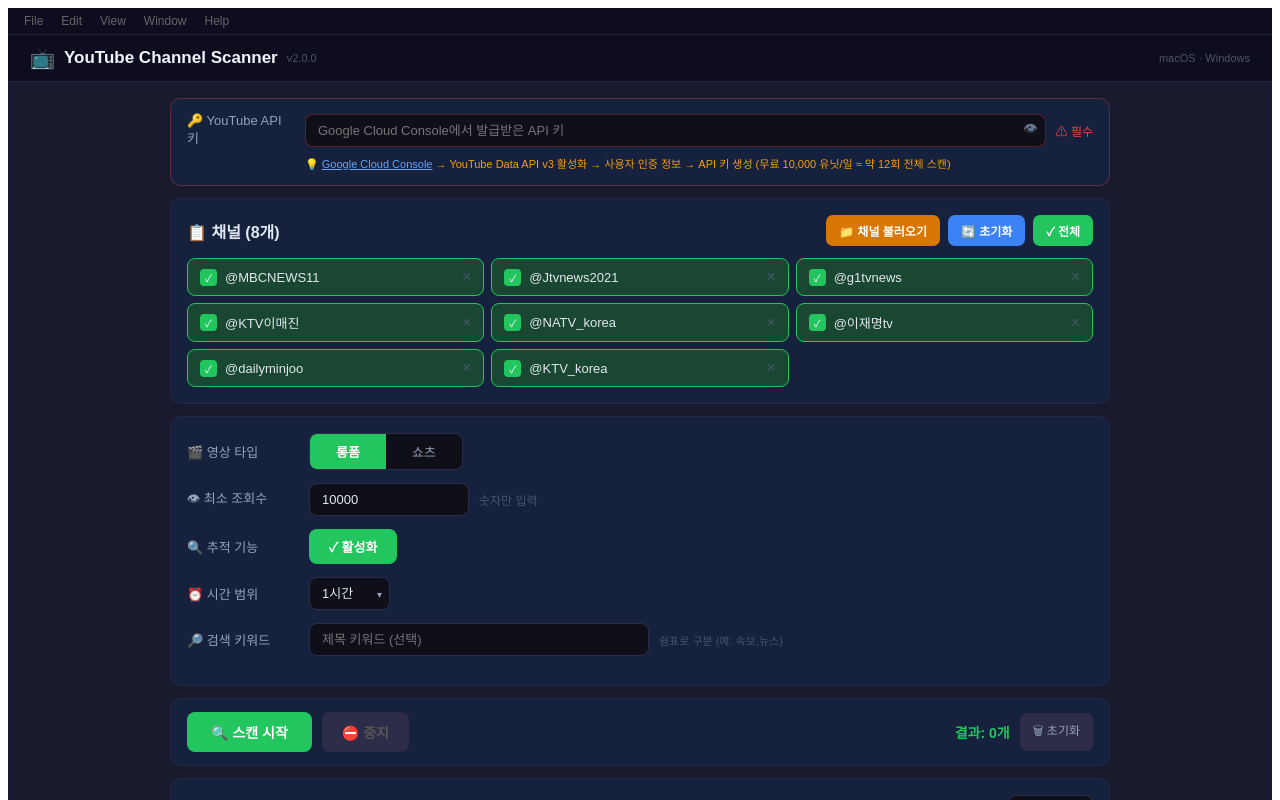
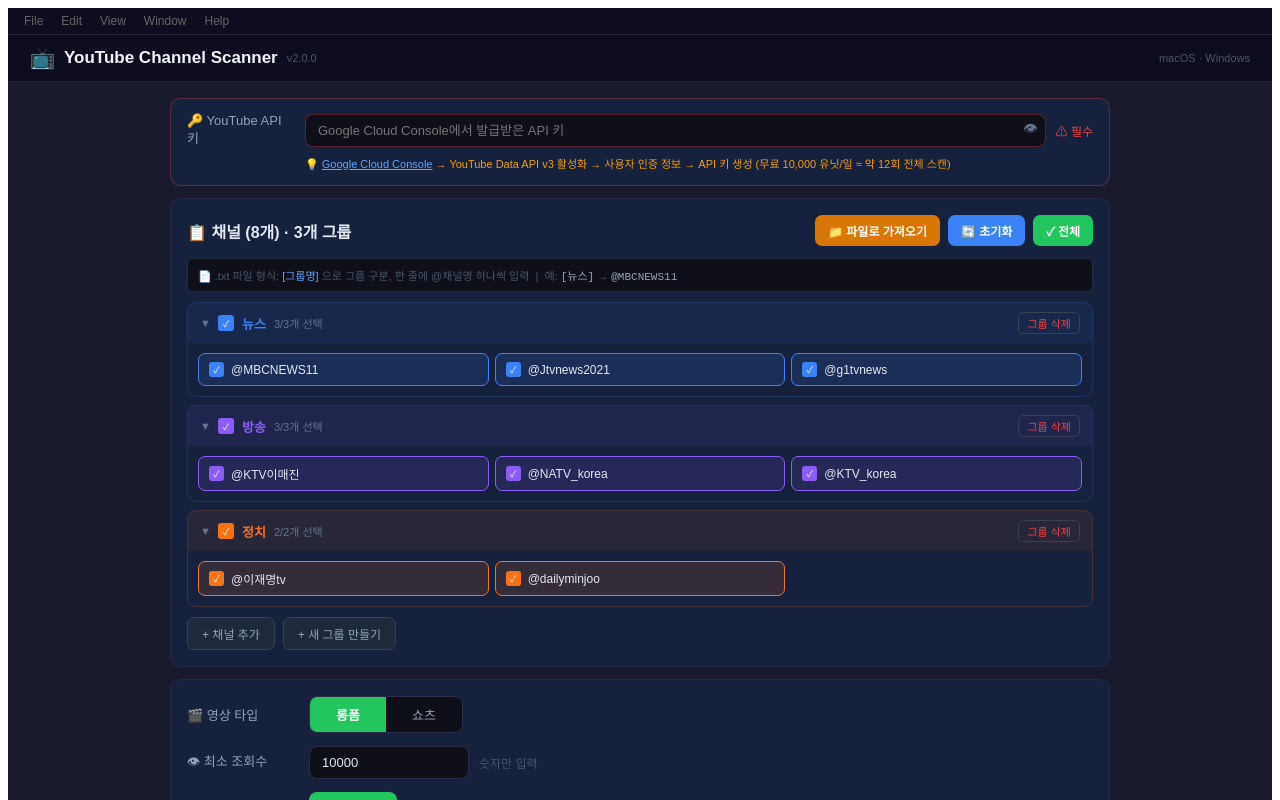
Before and after one commit to magenta550-ui/youtube-scanner, a React (Vite) app: page / in a window 1280 px wide. Shown: the top 800 px of the page. Built offline with nearby package versions, Linux system fonts and the light colour scheme.

Commit message:
그룹 기능, 파일 가져오기, 인앱 YouTube 플레이어 추가

```diff
--- a/electron/main.js
+++ b/electron/main.js
@@ -19,6 +19,7 @@ function createWindow() {
     autoHideMenuBar: true,
   })
 
+  // 외부 링크는 기본 브라우저에서 열기
   win.webContents.setWindowOpenHandler(({ url }) => {
     shell.openExternal(url)
     return { action: 'deny' }
@@ -30,6 +31,7 @@ function createWindow() {
     win.loadFile(path.join(__dirname, '../dist/index.html'))
   }
 }
+
 app.userAgentFallback = 'Mozilla/5.0 (Windows NT 10.0; Win64; x64) AppleWebKit/537.36 (KHTML, like Gecko) Chrome/120.0.0.0 Safari/537.36'
 
 app.whenReady().then(createWindow)
--- a/src/App.jsx
+++ b/src/App.jsx
@@ -1,18 +1,20 @@
 import { useState, useEffect, useRef } from "react";
+
+const GROUP_COLORS = ["#3b82f6","#8b5cf6","#f97316","#ec4899","#22c55e","#06b6d4","#f59e0b","#ef4444","#64748b"];
 const CHANNEL_COLORS = {
   "@MBCNEWS11":"#3b82f6","@Jtvnews2021":"#8b5cf6","@g1tvnews":"#f97316",
   "@KTV이매진":"#ec4899","@NATV_korea":"#ef4444","@이재명tv":"#22c55e",
   "@dailyminjoo":"#06b6d4","@KTV_korea":"#f59e0b",
 };
 const INIT_CHANNELS = [
-  { id:1, handle:"@MBCNEWS11", checked:true },
-  { id:2, handle:"@Jtvnews2021", checked:true },
-  { id:3, handle:"@g1tvnews", checked:true },
-  { id:4, handle:"@KTV이매진", checked:true },
-  { id:5, handle:"@NATV_korea", checked:true },
-  { id:6, handle:"@이재명tv", checked:true },
-  { id:7, handle:"@dailyminjoo", checked:true },
-  { id:8, handle:"@KTV_korea", checked:true },
+  { id:1, handle:"@MBCNEWS11", checked:true, group:"뉴스" },
+  { id:2, handle:"@Jtvnews2021", checked:true, group:"뉴스" },
+  { id:3, handle:"@g1tvnews", checked:true, group:"뉴스" },
+  { id:4, handle:"@KTV이매진", checked:true, group:"방송" },
+  { id:5, handle:"@NATV_korea", checked:true, group:"방송" },
+  { id:6, handle:"@KTV_korea", checked:true, group:"방송" },
+  { id:7, handle:"@이재명tv", checked:true, group:"정치" },
+  { id:8, handle:"@dailyminjoo", checked:true, group:"정치" },
 ];
 const parseISO8601 = (d) => {
   const m = d.match(/PT(?:(\d+)H)?(?:(\d+)M)?(?:(\d+)S)?/);
@@ -52,17 +54,17 @@ const getChannelId = (handle, key) =>
   ytGet(`https://www.googleapis.com/youtube/v3/channels?part=id&forHandle=${encodeURIComponent(handle)}&key=${key}`)
     .then(d => d.items?.[0]?.id || null);
 const searchVideos = (channelId, key, publishedAfter, keywords) => {
-  const p = new URLSearchParams({
-    part:"snippet", channelId, type:"video", order:"date", maxResults:"50", key, publishedAfter,
-  });
+  const p = new URLSearchParams({ part:"snippet", channelId, type:"video", order:"date", maxResults:"50", key, publishedAfter });
   if (keywords) p.set("q", keywords);
   return ytGet(`https://www.googleapis.com/youtube/v3/search?${p}`).then(d => d.items||[]);
 };
 const getVideoDetails = (ids, key) =>
   ytGet(`https://www.googleapis.com/youtube/v3/videos?part=snippet,statistics,contentDetails&id=${ids.join(",")}&key=${key}`)
     .then(d => d.items||[]);
+
 export default function App() {
   const [channels, setChannels] = useState(INIT_CHANNELS);
+  const [collapsedGroups, setCollapsedGroups] = useState({});
   const [videoType, setVideoType] = useState("롱폼");
   const [minViews, setMinViews] = useState("10000");
   const [tracking, setTracking] = useState(true);
@@ -74,6 +76,7 @@ export default function App() {
   const [logs, setLogs] = useState([]);
   const [sort, setSort] = useState("최신순");
   const [newCh, setNewCh] = useState("");
+  const [newChGroup, setNewChGroup] = useState("뉴스");
   const [showAdd, setShowAdd] = useState(false);
   const [selectedVideo, setSelectedVideo] = useState(null);
   const [apiKey, setApiKey] = useState(() => localStorage.getItem("yt_api_key")||"");
@@ -81,6 +84,8 @@ export default function App() {
   const logRef = useRef(null);
   const cancelRef = useRef(false);
   const logsRef = useRef([]);
+  const fileInputRef = useRef(null);
+
   useEffect(() => {
     if (logRef.current) logRef.current.scrollTop = logRef.current.scrollHeight;
   }, [logs]);
@@ -89,11 +94,62 @@ export default function App() {
     window.addEventListener("keydown", fn);
     return () => window.removeEventListener("keydown", fn);
   }, []);
+
+  const groups = [...new Set(channels.map(c => c.group||"기본"))];
+  const groupColor = (g) => GROUP_COLORS[groups.indexOf(g) % GROUP_COLORS.length];
+
   const ts = () => {
     const n = new Date();
     return `[${String(n.getHours()).padStart(2,"0")}:${String(n.getMinutes()).padStart(2,"0")}:${String(n.getSeconds()).padStart(2,"0")}]`;
   };
   const log = (msg) => { logsRef.current=[...logsRef.current,msg]; setLogs([...logsRef.current]); };
+
+  const handleFileImport = (e) => {
+    const file = e.target.files[0];
+    if (!file) return;
+    const reader = new FileReader();
+    reader.onload = (ev) => {
+      const lines = ev.target.result.split('\n').map(l=>l.trim()).filter(l=>l && !l.startsWith('#'));
+      let currentGroup = "기본";
+      const existingHandles = new Set(channels.map(c=>c.handle));
+      const toAdd = [];
+      lines.forEach(line => {
+        if (line.startsWith('[') && line.endsWith(']')) {
+          currentGroup = line.slice(1,-1).trim() || "기본";
+        } else {
+          const raw = line.split(/\s/)[0];
+          const handle = raw.startsWith('@') ? raw : '@'+raw;
+          if (handle.length > 1 && !existingHandles.has(handle)) {
+            toAdd.push({ id:Date.now()+Math.random(), handle, checked:true, group:currentGroup });
+            existingHandles.add(handle);
+          }
+        }
+      });
+      if (toAdd.length) setChannels(prev => [...prev, ...toAdd]);
+    };
+    reader.readAsText(file, 'utf-8');
+    e.target.value = '';
+  };
+
+  const addChannel = () => {
+    if (!newCh.trim()) return;
+    const handle = newCh.trim().startsWith('@') ? newCh.trim() : '@'+newCh.trim();
+    const group = newChGroup.trim() || groups[0] || "기본";
+    setChannels(prev => [...prev, { id:Date.now(), handle, checked:true, group }]);
+    setNewCh("");
+    setShowAdd(false);
+  };
+
+  const toggleGroupCheck = (group) => {
+    const groupChs = channels.filter(c=>(c.group||"기본")===group);
+    const allChecked = groupChs.every(c=>c.checked);
+    setChannels(channels.map(c=>(c.group||"기본")===group ? {...c,checked:!allChecked} : c));
+  };
+
+  const deleteGroup = (group) => {
+    setChannels(prev => prev.filter(c=>(c.group||"기본")!==group));
+  };
+
   const startScan = async () => {
     if (scanning) return;
     if (!apiKey.trim()) { log(`${ts()} ❌ API 키를 먼저 입력해주세요`); return; }
@@ -122,7 +178,7 @@ export default function App() {
         let details;
         try { details = await getVideoDetails(ids, apiKey); }
         catch(e) { log(`${ts()} ❌ ${ch.handle} – ${e.message}`); continue; }
-        const color = CHANNEL_COLORS[ch.handle]||"#94a3b8";
+        const color = CHANNEL_COLORS[ch.handle] || groupColor(ch.group||"기본");
         const parsed = details.map(v => {
           const secs = parseSecs(v.contentDetails?.duration||"PT0S");
           const isShort = secs>0 && secs<=60;
@@ -165,9 +221,10 @@ export default function App() {
     return 0;
   });
   const I = { background:"#0f0f1a", border:"1px solid #2d2d4a", borderRadius:"8px", padding:"8px 12px", color:"#e2e8f0", fontSize:"13px", outline:"none" };
+
   return (
     <div style={{ fontFamily:"'Malgun Gothic','Apple SD Gothic Neo',sans-serif", background:"#1a1a2e", minHeight:"100vh", color:"#e2e8f0" }}>
-      <style>{`*{box-sizing:border-box} ::-webkit-scrollbar{width:5px} ::-webkit-scrollbar-track{background:#0f0f1a} ::-webkit-scrollbar-thumb{background:#2d2d4a;border-radius:3px} select option{background:#1a1a2e} @keyframes spin{to{transform:rotate(360deg)}} .thumb-wrap:hover .play-overlay{opacity:1!important} .video-row:hover{background:#161628!important}`}</style>
+      <style>{`*{box-sizing:border-box} ::-webkit-scrollbar{width:5px} ::-webkit-scrollbar-track{background:#0f0f1a} ::-webkit-scrollbar-thumb{background:#2d2d4a;border-radius:3px} select option{background:#1a1a2e} @keyframes spin{to{transform:rotate(360deg)}} .thumb-wrap:hover .play-overlay{opacity:1!important} .video-row:hover{background:#161628!important} .ch-del{opacity:0} .ch-item:hover .ch-del{opacity:1}`}</style>
       <div style={{ background:"#0d0d1f", borderBottom:"1px solid #252540", padding:"6px 16px", display:"flex", gap:"18px", fontSize:"12px", color:"#666" }}>
         {["File","Edit","View","Window","Help"].map(m=><span key={m}>{m}</span>)}
       </div>
@@ -180,17 +237,16 @@ export default function App() {
         <span style={{ fontSize:"11px", color:"#4a5568" }}>macOS · Windows</span>
       </div>
       <div style={{ padding:"16px 20px", maxWidth:"980px", margin:"0 auto" }}>
+
+        {/* API Key */}
         <div style={{ background:"#16213e", border:`1px solid ${apiKey?"#22c55e44":"#ef444455"}`, borderRadius:"10px", padding:"14px 16px", marginBottom:"12px" }}>
           <div style={{ display:"flex", alignItems:"center", gap:"10px" }}>
             <span style={{ fontSize:"13px", color:"#94a3b8", width:"108px", flexShrink:0 }}>🔑 YouTube API 키</span>
             <div style={{ flex:1, position:"relative" }}>
-              <input
-                type={showApiKey?"text":"password"}
-                value={apiKey}
+              <input type={showApiKey?"text":"password"} value={apiKey}
                 onChange={e=>{setApiKey(e.target.value);localStorage.setItem("yt_api_key",e.target.value);}}
                 placeholder="Google Cloud Console에서 발급받은 API 키"
-                style={{ ...I, width:"100%", borderColor:apiKey?"#22c55e55":"#ef444455", paddingRight:"36px" }}
-              />
+                style={{ ...I, width:"100%", borderColor:apiKey?"#22c55e55":"#ef444455", paddingRight:"36px" }} />
               <button onClick={()=>setShowApiKey(!showApiKey)} style={{ position:"absolute", right:"8px", top:"50%", transform:"translateY(-50%)", background:"transparent", border:"none", color:"#64748b", cursor:"pointer", fontSize:"14px", padding:0 }}>
                 {showApiKey?"🙈":"👁"}
               </button>
@@ -203,33 +259,90 @@ export default function App() {
             </div>
           )}
         </div>
+
+        {/* Channels with Groups */}
         <div style={{ background:"#16213e", border:"1px solid #252545", borderRadius:"10px", padding:"16px", marginBottom:"12px" }}>
           <div style={{ display:"flex", justifyContent:"space-between", alignItems:"center", marginBottom:"12px" }}>
-            <span style={{ fontWeight:"600" }}>📋 채널 ({channels.length}개)</span>
+            <span style={{ fontWeight:"600" }}>📋 채널 ({channels.length}개) · {groups.length}개 그룹</span>
             <div style={{ display:"flex", gap:"8px" }}>
-              <button onClick={()=>setShowAdd(!showAdd)} style={{ background:"#d97706", border:"none", borderRadius:"7px", padding:"7px 13px", color:"#fff", fontSize:"12px", cursor:"pointer", fontWeight:"600" }}>📁 채널 불러오기</button>
+              <input ref={fileInputRef} type="file" accept=".txt" style={{ display:"none" }} onChange={handleFileImport} />
+              <button onClick={()=>fileInputRef.current?.click()} style={{ background:"#d97706", border:"none", borderRadius:"7px", padding:"7px 13px", color:"#fff", fontSize:"12px", cursor:"pointer", fontWeight:"600" }}>📁 파일로 가져오기</button>
               <button onClick={()=>setChannels(INIT_CHANNELS)} style={{ background:"#3b82f6", border:"none", borderRadius:"7px", padding:"7px 13px", color:"#fff", fontSize:"12px", cursor:"pointer", fontWeight:"600" }}>🔄 초기화</button>
               <button onClick={()=>{const a=channels.every(c=>c.checked);setChannels(channels.map(c=>({...c,checked:!a})));}} style={{ background:"#22c55e", border:"none", borderRadius:"7px", padding:"7px 13px", color:"#fff", fontSize:"12px", cursor:"pointer", fontWeight:"700" }}>✓ 전체</button>
             </div>
           </div>
+
+          {/* File format hint */}
+          <div style={{ fontSize:"11px", color:"#475569", marginBottom:"10px", padding:"8px 10px", background:"#0f0f1a", borderRadius:"6px", border:"1px solid #1e2d40" }}>
+            📄 .txt 파일 형식: <span style={{ color:"#60a5fa" }}>[그룹명]</span> 으로 그룹 구분, 한 줄에 @채널명 하나씩 입력 &nbsp;|&nbsp; 예: <code style={{ color:"#94a3b8" }}>[뉴스]</code> → <code style={{ color:"#94a3b8" }}>@MBCNEWS11</code>
+          </div>
+
+          {/* Add channel form */}
           {showAdd&&(
-            <div style={{ display:"flex", gap:"8px", marginBottom:"10px" }}>
-              <input value={newCh} onChange={e=>setNewCh(e.target.value)}
-                onKeyDown={e=>e.key==="Enter"&&(()=>{if(!newCh.trim())return;const h=newCh.startsWith("@")?newCh:"@"+newCh;setChannels([...channels,{id:Date.now(),handle:h,checked:true}]);setNewCh("");setShowAdd(false);})()}
-                placeholder="@채널명 입력" style={{ ...I, flex:1, borderColor:"#22c55e" }} />
-              <button onClick={()=>{if(!newCh.trim())return;const h=newCh.startsWith("@")?newCh:"@"+newCh;setChannels([...channels,{id:Date.now(),handle:h,checked:true}]);setNewCh("");setShowAdd(false);}} style={{ background:"#22c55e", border:"none", borderRadius:"7px", padding:"8px 16px", color:"#fff", cursor:"pointer", fontWeight:"700" }}>추가</button>
+            <div style={{ display:"flex", gap:"8px", marginBottom:"12px", padding:"12px", background:"#0f0f1a", borderRadius:"8px", border:"1px solid #2d2d4a" }}>
+              <input value={newCh} onChange={e=>setNewCh(e.target.value)} onKeyDown={e=>e.key==="Enter"&&addChannel()}
+                placeholder="@채널명" style={{ ...I, flex:1 }} autoFocus />
+              <input value={newChGroup} onChange={e=>setNewChGroup(e.target.value)} list="group-datalist"
+                placeholder="그룹명" style={{ ...I, width:"120px" }} />
+              <datalist id="group-datalist">{groups.map(g=><option key={g} value={g}/>)}</datalist>
+              <button onClick={addChannel} style={{ background:"#22c55e", border:"none", borderRadius:"7px", padding:"8px 16px", color:"#fff", cursor:"pointer", fontWeight:"700" }}>추가</button>
+              <button onClick={()=>setShowAdd(false)} style={{ background:"#374151", border:"none", borderRadius:"7px", padding:"8px 12px", color:"#94a3b8", cursor:"pointer" }}>취소</button>
             </div>
           )}
-          <div style={{ display:"grid", gridTemplateColumns:"repeat(3,1fr)", gap:"7px" }}>
-            {channels.map(ch=>(
-              <div key={ch.id} onClick={()=>setChannels(channels.map(c=>c.id===ch.id?{...c,checked:!c.checked}:c))} style={{ background:ch.checked?"#1a4731":"#1e1e3a", border:`1px solid ${ch.checked?"#22c55e":"#3d3d5c"}`, borderRadius:"8px", padding:"9px 12px", display:"flex", alignItems:"center", gap:"8px", cursor:"pointer" }}>
-                <div style={{ width:"17px", height:"17px", borderRadius:"4px", background:ch.checked?"#22c55e":"transparent", border:`2px solid ${ch.checked?"#22c55e":"#555"}`, display:"flex", alignItems:"center", justifyContent:"center", flexShrink:0, fontSize:"10px", color:"#fff" }}>{ch.checked?"✓":""}</div>
-                <span style={{ fontSize:"13px", flex:1 }}>{ch.handle}</span>
-                <button onClick={e=>{e.stopPropagation();setChannels(channels.filter(c=>c.id!==ch.id));}} style={{ background:"transparent", border:"none", color:"#475569", cursor:"pointer", fontSize:"16px", padding:0 }}>×</button>
-              </div>
-            ))}
+
+          {/* Groups */}
+          <div style={{ display:"flex", flexDirection:"column", gap:"8px" }}>
+            {groups.map((group) => {
+              const groupChs = channels.filter(c=>(c.group||"기본")===group);
+              const allChecked = groupChs.every(c=>c.checked);
+              const someChecked = groupChs.some(c=>c.checked);
+              const collapsed = collapsedGroups[group];
+              const gc = groupColor(group);
+              return (
+                <div key={group} style={{ border:`1px solid ${gc}33`, borderRadius:"9px", overflow:"hidden" }}>
+                  {/* Group header */}
+                  <div style={{ display:"flex", alignItems:"center", gap:"8px", padding:"9px 12px", background:gc+"14", cursor:"pointer" }}
+                    onClick={()=>setCollapsedGroups(prev=>({...prev,[group]:!prev[group]}))}>
+                    <span style={{ fontSize:"11px", color:"#64748b", width:"10px", textAlign:"center" }}>{collapsed?"▶":"▼"}</span>
+                    <div onClick={e=>{e.stopPropagation();toggleGroupCheck(group);}}
+                      style={{ width:"16px", height:"16px", borderRadius:"3px", background:allChecked?gc:someChecked?gc+"77":"transparent", border:`2px solid ${allChecked||someChecked?gc:"#555"}`, display:"flex", alignItems:"center", justifyContent:"center", flexShrink:0, fontSize:"9px", color:"#fff", cursor:"pointer" }}>
+                      {allChecked?"✓":someChecked?"–":""}
+                    </div>
+                    <span style={{ fontSize:"13px", fontWeight:"700", color:gc }}>{group}</span>
+                    <span style={{ fontSize:"11px", color:"#64748b" }}>{groupChs.filter(c=>c.checked).length}/{groupChs.length}개 선택</span>
+                    <div style={{ flex:1 }} />
+                    <button onClick={e=>{e.stopPropagation();deleteGroup(group);}}
+                      style={{ background:"transparent", border:"1px solid #374151", borderRadius:"5px", padding:"2px 8px", color:"#ef4444", fontSize:"11px", cursor:"pointer" }}>그룹 삭제</button>
+                  </div>
+                  {/* Channels */}
+                  {!collapsed&&(
+                    <div style={{ display:"grid", gridTemplateColumns:"repeat(3,1fr)", gap:"6px", padding:"10px" }}>
+                      {groupChs.map(ch=>(
+                        <div key={ch.id} className="ch-item" onClick={()=>setChannels(channels.map(c=>c.id===ch.id?{...c,checked:!c.checked}:c))}
+                          style={{ background:ch.checked?gc+"22":"#1e1e3a", border:`1px solid ${ch.checked?gc:"#3d3d5c"}`, borderRadius:"7px", padding:"8px 10px", display:"flex", alignItems:"center", gap:"7px", cursor:"pointer", position:"relative" }}>
+                          <div style={{ width:"15px", height:"15px", borderRadius:"3px", background:ch.checked?gc:"transparent", border:`2px solid ${ch.checked?gc:"#555"}`, display:"flex", alignItems:"center", justifyContent:"center", flexShrink:0, fontSize:"9px", color:"#fff" }}>{ch.checked?"✓":""}</div>
+                          <span style={{ fontSize:"12px", flex:1, overflow:"hidden", textOverflow:"ellipsis", whiteSpace:"nowrap" }}>{ch.handle}</span>
+                          <button className="ch-del" onClick={e=>{e.stopPropagation();setChannels(channels.filter(c=>c.id!==ch.id));}}
+                            style={{ background:"transparent", border:"none", color:"#ef4444", cursor:"pointer", fontSize:"15px", padding:0, lineHeight:1 }}>×</button>
+                        </div>
+                      ))}
+                    </div>
+                  )}
+                </div>
+              );
+            })}
+          </div>
+
+          {/* Bottom actions */}
+          <div style={{ display:"flex", gap:"8px", marginTop:"10px" }}>
+            <button onClick={()=>{setShowAdd(v=>!v);setNewChGroup(groups[0]||"기본");}}
+              style={{ background:"#1e293b", border:"1px solid #374151", borderRadius:"7px", padding:"7px 14px", color:"#94a3b8", fontSize:"12px", cursor:"pointer" }}>+ 채널 추가</button>
+            <button onClick={()=>{setShowAdd(true);setNewChGroup("");setTimeout(()=>document.querySelector('[list="group-datalist"]')?.focus(),50);}}
+              style={{ background:"#1e293b", border:"1px solid #374151", borderRadius:"7px", padding:"7px 14px", color:"#94a3b8", fontSize:"12px", cursor:"pointer" }}>+ 새 그룹 만들기</button>
           </div>
         </div>
+
+        {/* Options */}
         <div style={{ background:"#16213e", border:"1px solid #252545", borderRadius:"10px", padding:"16px", marginBottom:"12px" }}>
           {[
             {l:"🎬 영상 타입",c:(<div style={{ display:"flex", background:"#0f0f1a", borderRadius:"8px", overflow:"hidden", border:"1px solid #2d2d4a" }}>{["롱폼","쇼츠"].map(t=><button key={t} onClick={()=>setVideoType(t)} style={{ padding:"8px 26px", border:"none", background:videoType===t?"#22c55e":"transparent", color:videoType===t?"#fff":"#94a3b8", fontSize:"13px", cursor:"pointer", fontWeight:videoType===t?"700":"400" }}>{t}</button>)}</div>)},
@@ -243,6 +356,8 @@ export default function App() {
             </div>
           ))}
         </div>
+
+        {/* Scan bar */}
         <div style={{ background:"#16213e", border:"1px solid #252545", borderRadius:"10px", padding:"13px 16px", marginBottom:"12px", display:"flex", alignItems:"center", gap:"10px" }}>
           <button onClick={startScan} disabled={scanning} style={{ background:scanning?"#166534":"#22c55e", border:"none", borderRadius:"8px", padding:"10px 24px", color:"#fff", fontSize:"14px", cursor:scanning?"not-allowed":"pointer", fontWeight:"700", display:"flex", alignItems:"center", gap:"7px", opacity:scanning?0.8:1 }}>
             {scanning?<><span style={{ display:"inline-block", animation:"spin 1s linear infinite" }}>🔄</span>스캔 중...</>:"🔍 스캔 시작"}
@@ -252,6 +367,8 @@ export default function App() {
           <span style={{ fontSize:"14px", color:"#22c55e", fontWeight:"700" }}>결과: {results.toLocaleString()}개</span>
           <button onClick={()=>{setResults(0);setVideos([]);setLogs([]);logsRef.current=[];}} style={{ background:"#2d2d4a", border:"none", borderRadius:"7px", padding:"8px 13px", color:"#94a3b8", fontSize:"12px", cursor:"pointer" }}>🗑 초기화</button>
         </div>
+
+        {/* Video list */}
         <div style={{ background:"#16213e", border:"1px solid #252545", borderRadius:"10px", padding:"16px", marginBottom:"12px" }}>
           <div style={{ display:"flex", justifyContent:"space-between", alignItems:"center", marginBottom:"12px" }}>
             <span style={{ fontWeight:"600" }}>📋 영상 목록</span>
@@ -285,6 +402,8 @@ export default function App() {
             ))}
           </div>
         </div>
+
+        {/* Logs */}
         <div style={{ background:"#0a0a18", border:"1px solid #252545", borderRadius:"10px", padding:"12px 16px" }}>
           <div style={{ display:"flex", alignItems:"center", marginBottom:"8px" }}>
             <span style={{ fontWeight:"600" }}>📄 로그</span>
@@ -296,6 +415,8 @@ export default function App() {
           </div>
         </div>
       </div>
+
+      {/* Video modal */}
       {selectedVideo&&(
         <div onClick={()=>setSelectedVideo(null)} style={{ position:"fixed", inset:0, background:"rgba(0,0,0,0.88)", zIndex:1000, display:"flex", alignItems:"center", justifyContent:"center", padding:"20px" }}>
           <div onClick={e=>e.stopPropagation()} style={{ background:"#0f0f1a", borderRadius:"12px", padding:"20px", maxWidth:"820px", width:"100%", border:"1px solid #252545", position:"relative", boxShadow:"0 24px 64px rgba(0,0,0,0.9)" }}>
```
Also changed, not shown: package.json (+16 -4 lines).
